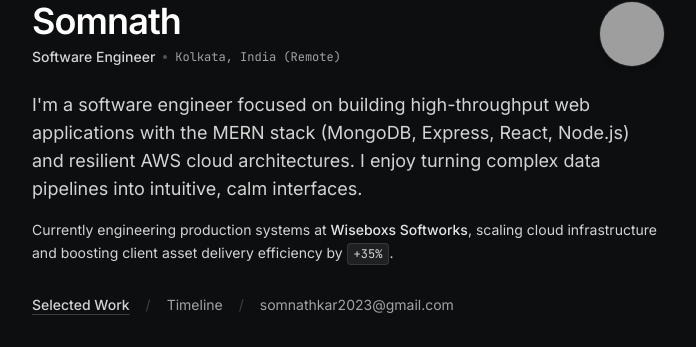
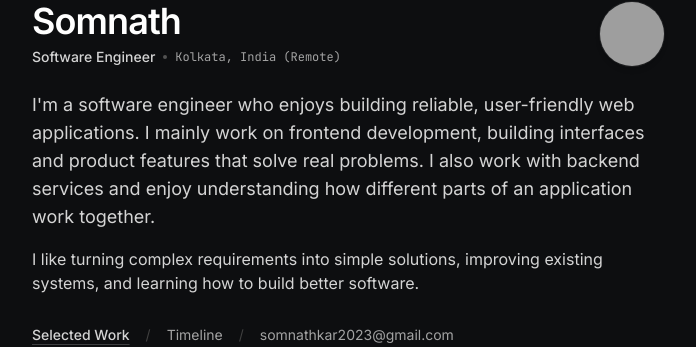
Before and after one commit to SomnathKar000/Porifolio, a React (Vite) app: page / in a window 1280 px wide. Shown: the part 111-458 px from the top of the page, without its empty margins (292-988 px from the left). Built offline with nearby package versions, Linux system fonts and the light colour scheme; no server answers; grey boxes are pictures that could not be loaded; some icons are missing.

Commit message:
refactor: update bio and background description in AboutView

```diff
--- a/src/views/AboutView.tsx
+++ b/src/views/AboutView.tsx
@@ -48,23 +48,15 @@ export const AboutView: React.FC = () => {
 
         <div className="flex flex-col gap-3.5 sm:gap-4">
           <p className="text-base sm:text-lg text-neutral-300 leading-relaxed font-normal">
-            I'm a software engineer focused on building
-            high-throughput web applications with the MERN stack (MongoDB,
-            Express, React, Node.js) and resilient AWS cloud architectures. I
-            enjoy turning complex data pipelines into intuitive, calm
-            interfaces.
+            I'm a software engineer who enjoys building reliable, user-friendly
+            web applications. I mainly work on frontend development, building
+            interfaces and product features that solve real problems. I also
+            work with backend services and enjoy understanding how different
+            parts of an application work together.
           </p>
-          <p className="text-sm text-neutral-300 leading-relaxed">
-            Currently engineering production systems at{" "}
-            <span className="text-neutral-200 font-medium">
-              Wiseboxs Softworks
-            </span>
-            , scaling cloud infrastructure and boosting client asset delivery
-            efficiency by{" "}
-            <span className="inline-block text-neutral-300 font-mono text-xs bg-surface-container px-1.5 py-0.5 rounded border border-white/10 whitespace-nowrap">
-              +35%
-            </span>
-            .
+          <p className="text-sm sm:text-base text-neutral-300 leading-relaxed">
+            I like turning complex requirements into simple solutions, improving
+            existing systems, and learning how to build better software.
           </p>
         </div>
 
```
